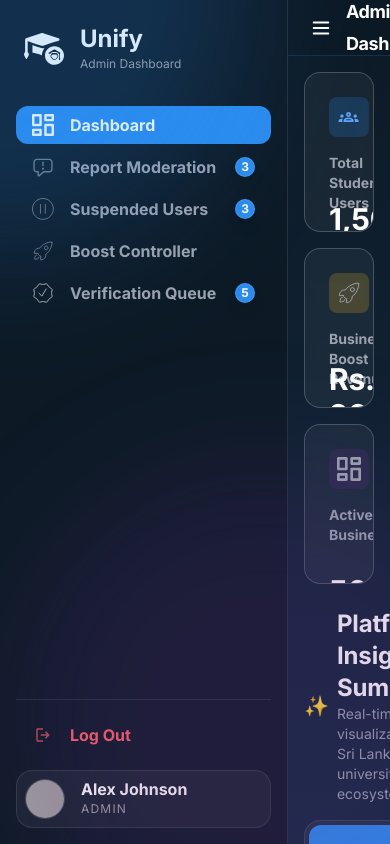
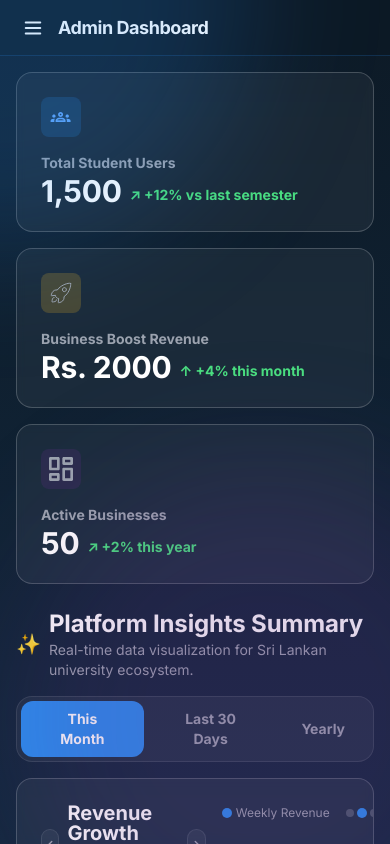
Before and after one commit to Shehan-Dinusha/Unify, a React (Vite) app in the folder frontend/: page / in a window 390 px wide. Built offline with nearby package versions, Linux system fonts and the light colour scheme; grey boxes are pictures that could not be loaded.

Commit message:
Updated to Mobile Responsive Display

```diff
--- a/frontend/src/components/layout/Sidebar.jsx
+++ b/frontend/src/components/layout/Sidebar.jsx
@@ -44,7 +44,7 @@ const SidebarItem = ({ icon: Icon, iconSrc, label, badge, active = false, isDang
   );
 };
 
-const UnifiedSidebar = ({ user, verificationCount }) => {
+const UnifiedSidebar = ({ user, verificationCount, isOpen, onClose }) => {
   const { pathname } = useLocation();
 
   // Configuration Map for different user roles
@@ -92,8 +92,27 @@ const UnifiedSidebar = ({ user, verificationCount }) => {
 
   const currentConfig = roleConfigs[user.role.toLowerCase()] || roleConfigs.student;
 
+  const handleNavClick = (path) => {
+    if (onClose) onClose();
+  };
+
   return (
-    <aside className="w-72 h-screen bg-dark-1 border-r border-white/10 flex flex-col justify-between items-start sticky top-0">
+    <>
+      {/* Mobile backdrop overlay */}
+      {isOpen && (
+        <div
+          className="fixed inset-0 bg-black/60 z-40 md:hidden"
+          onClick={onClose}
+        />
+      )}
+
+      <aside className={`
+        w-72 h-screen bg-dark-1 border-r border-white/10 flex flex-col justify-between items-start
+        fixed top-0 left-0 z-50
+        transition-transform duration-300 ease-in-out
+        ${isOpen ? 'translate-x-0' : '-translate-x-full'}
+        md:translate-x-0 md:sticky md:z-auto
+      `}>
 
         {/* Brand & Dynamic Navigation */}
         <div className="w-full p-md flex flex-col gap-lg">
@@ -109,7 +128,9 @@ const UnifiedSidebar = ({ user, verificationCount }) => {
 
           <nav className="flex flex-col gap-xs w-full">
             {currentConfig.links.map((link, index) => (
-            <SidebarItem key={index} {...link} active={pathname === link.path || (link.childPaths && link.childPaths.includes(pathname))} />
+              <div key={index} onClick={() => handleNavClick(link.path)}>
+                <SidebarItem {...link} active={pathname === link.path || (link.childPaths && link.childPaths.includes(pathname))} />
+              </div>
             ))}
           </nav>
         </div>
@@ -133,6 +154,7 @@ const UnifiedSidebar = ({ user, verificationCount }) => {
           </div>
         </div>
       </aside>
+    </>
   );
 };
 
```
Lines whose indentation alone changed are shown as unchanged.
